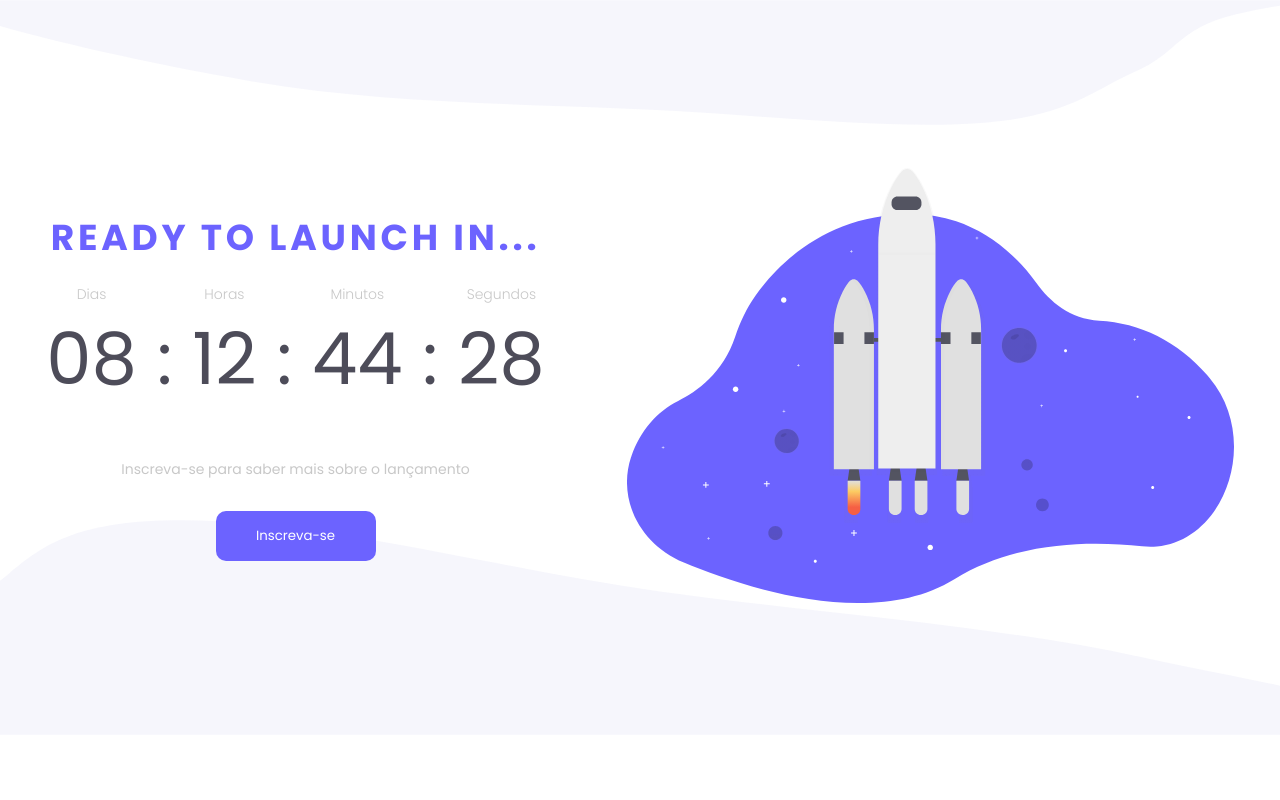
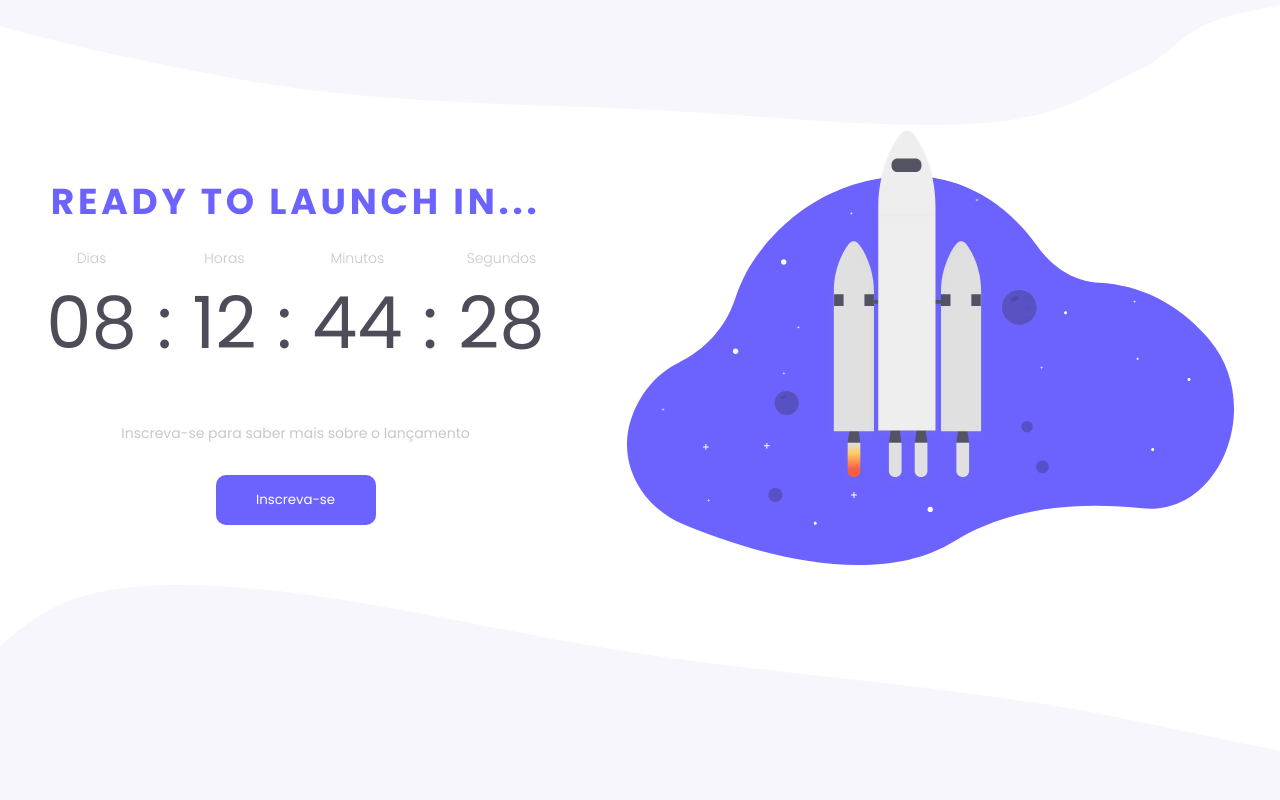
Before and after one commit to kauankarvalho/Countdown, a plain HTML site: page index.html in a window 1280 px wide. Drawn offline with Linux system fonts and the light colour scheme.

Commit message:
fix: inconsistent behavior of asides across different screen resolutions

```diff
--- a/index.html
+++ b/index.html
@@ -16,7 +16,9 @@
   </head>
 
   <body>
-    <aside class="c-top-image"></aside>
+    <aside>
+      <img class="c-top-image" src="./assets/top-image.svg" alt="Barra superior" />
+    </aside>
 
     <main class="c-main">
       <section class="c-main__countdown">
@@ -56,9 +58,13 @@
         </section>
       </section>
 
-      <aside class="c-main__aside"><img src="./assets/rocket.svg" alt="Desenho de um foguete" /></aside>
+      <aside>
+        <img class="c-main__aside" src="./assets/rocket.svg" alt="Desenho de um foguete" />
+      </aside>
     </main>
 
-    <aside class="c-bottom-image"></aside>
+    <aside>
+      <img class="c-bottom-image" src="./assets/bottom-image.svg" alt="Barra inferior" />
+    </aside>
   </body>
 </html>
--- a/style.css
+++ b/style.css
@@ -15,9 +15,7 @@ body {
 }
 
 .c-top-image {
-  background: url(assets/top-image.svg) no-repeat;
-  background-size: contain;
-  height: 21%;
+  width: 100%;
 }
 
 .c-main {
@@ -71,15 +69,10 @@ body {
 }
 
 .c-bottom-image {
-  background: url(assets/bottom-image.svg) no-repeat;
-  background-size: contain;
-
   position: absolute;
   bottom: 0;
   z-index: -1;
-
   width: 100%;
-  height: 35%;
 }
 
 .u-typography-title {
```
